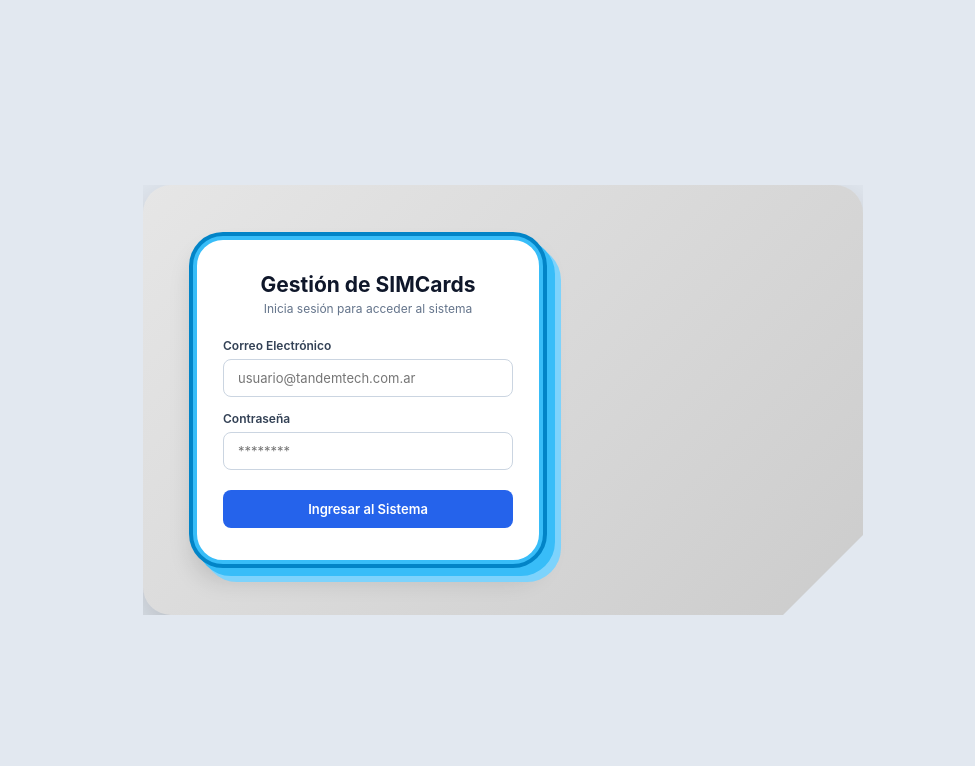
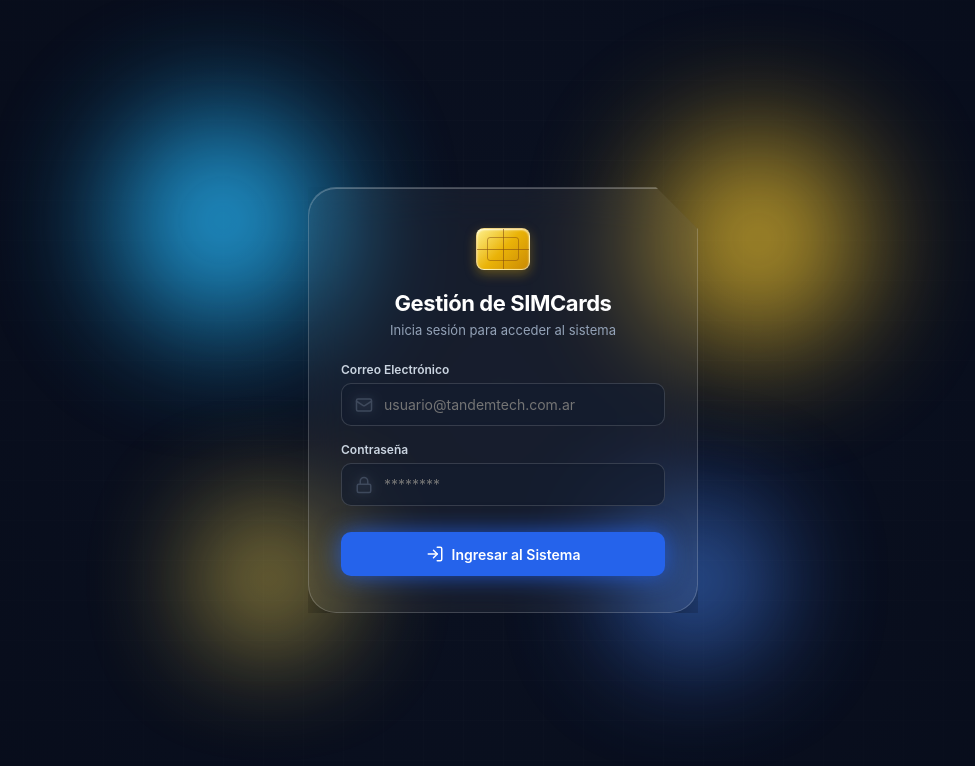
Before and after one commit to FabioGR1991/SIMManager, a React (Vite) app in the folder simcards-app/: page / in a window 1280 px wide. Shown: the top 766 px of the page, without its empty margins (137-1112 px from the left). Built offline with nearby package versions, Linux system fonts and the light colour scheme.

Commit message:
Login Aesthetic

```diff
--- a/simcards-app/src/components/LoginView.jsx
+++ b/simcards-app/src/components/LoginView.jsx
@@ -1,4 +1,5 @@
 import { useState } from 'react';
+import { Mail, Lock, LogIn } from 'lucide-react';
 
 export default function LoginView({ handleLogin, loginError }) {
   const [email, setEmail] = useState('');
@@ -10,47 +11,299 @@ export default function LoginView({ handleLogin, loginError }) {
   };
 
   return (
-    <div className="login-page">
-      <div className="simcard-container">
-        <div className="login-panel">
-          <h2 className="login-title">Gestión de SIMCards</h2>
-          <p className="login-subtitle">Inicia sesión para acceder al sistema</p>
+    <div style={styles.pageBackground}>
+      {/* Animaciones CSS inyectadas para esferas de luz y botón */}
+      <style>{`
+        @keyframes floatPulse1 {
+          0% { transform: translate(0px, 0px) scale(1); opacity: 0.6; }
+          50% { transform: translate(40px, -30px) scale(1.25); opacity: 0.9; }
+          100% { transform: translate(0px, 0px) scale(1); opacity: 0.6; }
+        }
+        @keyframes floatPulse2 {
+          0% { transform: translate(0px, 0px) scale(1); opacity: 0.5; }
+          50% { transform: translate(-50px, 40px) scale(1.3); opacity: 0.85; }
+          100% { transform: translate(0px, 0px) scale(1); opacity: 0.5; }
+        }
+        @keyframes floatPulse3 {
+          0% { transform: translate(0px, 0px) scale(0.9); opacity: 0.4; }
+          50% { transform: translate(30px, 50px) scale(1.2); opacity: 0.8; }
+          100% { transform: translate(0px, 0px) scale(0.9); opacity: 0.4; }
+        }
+        @keyframes glowBtn {
+          0%, 100% { box-shadow: 0 0 15px rgba(37, 99, 235, 0.4); }
+          50% { box-shadow: 0 0 25px rgba(37, 99, 235, 0.85); }
+        }
+      `}</style>
 
-          {loginError && <div className="error-alert">{loginError}</div>}
+      {/* Esferas de luz animadas en el fondo */}
+      <div style={{ ...styles.orb, ...styles.orb1 }} />
+      <div style={{ ...styles.orb, ...styles.orb2 }} />
+      <div style={{ ...styles.orb, ...styles.orb3 }} />
+      <div style={{ ...styles.orb, ...styles.orb4 }} />
 
-          <form onSubmit={onSubmit} className="login-form">
-            <div className="form-group">
-              <label htmlFor="email">Correo Electrónico</label>
+      {/* Tarjeta SIM de Vidrio */}
+      <div style={styles.simCardContainer}>
+
+        {/* Chip SIM Dorado Vectorizado */}
+        <div style={styles.chipHeader}>
+          <div style={styles.simChip}>
+            <div style={styles.chipLineHorizontal} />
+            <div style={styles.chipLineVertical} />
+            <div style={styles.chipInnerBox} />
+          </div>
+        </div>
+
+        {/* Título y Subtítulo */}
+        <div style={{ textAlign: 'center', marginBottom: '24px' }}>
+          <h2 style={styles.title}>Gestión de SIMCards</h2>
+          <p style={styles.subtitle}>Inicia sesión para acceder al sistema</p>
+        </div>
+
+        {/* Alerta de Error original (mantiene la clase .error-alert con estilos adaptados) */}
+        {loginError && (
+          <div style={styles.errorAlert} className="error-alert">
+            {loginError}
+          </div>
+        )}
+
+        {/* Formulario */}
+        <form onSubmit={onSubmit} style={{ display: 'flex', flexDirection: 'column', gap: '16px' }}>
+
+          <div style={{ display: 'flex', flexDirection: 'column', gap: '6px' }}>
+            <label htmlFor="email" style={styles.label}>Correo Electrónico</label>
+            <div style={styles.inputWrapper}>
+              <Mail size={18} color="#94a3b8" style={styles.inputIcon} />
               <input
                 type="email"
                 id="email"
-                className="form-control"
+                style={styles.input}
                 value={email}
                 onChange={(e) => setEmail(e.target.value)}
                 placeholder="usuario@tandemtech.com.ar"
                 required
               />
             </div>
+          </div>
 
-            <div className="form-group">
-              <label htmlFor="password">Contraseña</label>
+          <div style={{ display: 'flex', flexDirection: 'column', gap: '6px' }}>
+            <label htmlFor="password" style={styles.label}>Contraseña</label>
+            <div style={styles.inputWrapper}>
+              <Lock size={18} color="#94a3b8" style={styles.inputIcon} />
               <input
                 type="password"
                 id="password"
-                className="form-control"
+                style={styles.input}
                 value={password}
                 onChange={(e) => setPassword(e.target.value)}
                 placeholder="********"
                 required
               />
             </div>
+          </div>
 
-            <button type="submit" className="btn-submit">
-              Ingresar al Sistema
-            </button>
-          </form>
-        </div>
+          <button type="submit" style={styles.submitButton}>
+            <LogIn size={18} />
+            <span>Ingresar al Sistema</span>
+          </button>
+        </form>
+
       </div>
     </div>
   );
 }
+
+// ESTILOS GLASSMORPHISM Y FONDO VIVO
+const styles = {
+  pageBackground: {
+    position: 'relative',
+    minHeight: '100vh',
+    width: '100vw',
+    display: 'flex',
+    alignItems: 'center',
+    justifyContent: 'center',
+    backgroundColor: '#070c1a',
+    backgroundImage: `
+      radial-gradient(circle at 50% 50%, rgba(15, 23, 42, 0.5) 0%, rgba(7, 12, 26, 1) 100%),
+      linear-gradient(rgba(255, 255, 255, 0.03) 1px, transparent 1px),
+      linear-gradient(90deg, rgba(255, 255, 255, 0.03) 1px, transparent 1px)
+    `,
+    backgroundSize: '100% 100%, 40px 40px, 40px 40px',
+    overflow: 'hidden',
+    padding: '20px',
+    boxSizing: 'border-box',
+  },
+
+  // Esferas Flotantes
+  orb: {
+    position: 'absolute',
+    borderRadius: '50%',
+    filter: 'blur(50px)',
+    pointerEvents: 'none',
+  },
+  orb1: {
+    top: '20%',
+    left: '18%',
+    width: '180px',
+    height: '180px',
+    background: 'radial-gradient(circle, #38bdf8 0%, #0284c7 100%)',
+    animation: 'floatPulse1 12s ease-in-out infinite',
+  },
+  orb2: {
+    top: '15%',
+    right: '20%',
+    width: '160px',
+    height: '160px',
+    background: 'radial-gradient(circle, #fde047 0%, #ca8a04 100%)',
+    animation: 'floatPulse2 10s ease-in-out infinite',
+  },
+  orb3: {
+    bottom: '25%',
+    right: '32%',
+    width: '130px',
+    height: '130px',
+    background: 'radial-gradient(circle, #60a5fa 0%, #1d4ed8 100%)',
+    animation: 'floatPulse3 14s ease-in-out infinite',
+  },
+  orb4: {
+    bottom: '18%',
+    left: '25%',
+    width: '100px',
+    height: '100px',
+    background: 'radial-gradient(circle, #fef08a 0%, #eab308 100%)',
+    animation: 'floatPulse1 9s ease-in-out infinite reverse',
+  },
+
+  // Contenedor SIM Card en Vidrio
+  simCardContainer: {
+    position: 'relative',
+    zIndex: 10,
+    width: '100%',
+    maxWidth: '390px',
+    padding: '40px 32px 36px 32px',
+    borderRadius: '28px',
+    backgroundColor: 'rgba(255, 255, 255, 0.05)',
+    backdropFilter: 'blur(20px)',
+    WebkitBackdropFilter: 'blur(20px)',
+    border: '1px solid rgba(255, 255, 255, 0.18)',
+    clipPath: 'polygon(0 0, calc(100% - 42px) 0, 100% 42px, 100% 100%, 0 100%)',
+    boxShadow: '0 30px 60px -12px rgba(0, 0, 0, 0.5), inset 0 1px 0 0 rgba(255, 255, 255, 0.25)',
+    boxSizing: 'border-box',
+  },
+
+  // Detalle Chip SIM
+  chipHeader: {
+    display: 'flex',
+    justifyContent: 'center',
+    marginBottom: '20px',
+  },
+  simChip: {
+    width: '54px',
+    height: '42px',
+    borderRadius: '8px',
+    background: 'linear-gradient(135deg, #fef08a 0%, #eab308 50%, #ca8a04 100%)',
+    border: '1px solid rgba(255, 255, 255, 0.5)',
+    position: 'relative',
+    boxShadow: '0 4px 12px rgba(234, 179, 8, 0.35), inset 0 1px 2px rgba(255,255,255,0.8)',
+  },
+  chipLineHorizontal: {
+    position: 'absolute',
+    top: '50%',
+    left: 0,
+    right: 0,
+    height: '1px',
+    backgroundColor: '#854d0e',
+    opacity: 0.6,
+  },
+  chipLineVertical: {
+    position: 'absolute',
+    left: '50%',
+    top: 0,
+    bottom: 0,
+    width: '1px',
+    backgroundColor: '#854d0e',
+    opacity: 0.6,
+  },
+  chipInnerBox: {
+    position: 'absolute',
+    top: '20%',
+    left: '20%',
+    right: '20%',
+    bottom: '20%',
+    border: '1px solid #854d0e',
+    borderRadius: '3px',
+    opacity: 0.5,
+  },
+
+  title: {
+    margin: 0,
+    fontSize: '22px',
+    fontWeight: '700',
+    color: '#ffffff',
+    letterSpacing: '-0.02em',
+  },
+  subtitle: {
+    margin: '6px 0 0 0',
+    fontSize: '13px',
+    color: '#94a3b8',
+  },
+
+  // Alerta de Error
+  errorAlert: {
+    backgroundColor: 'rgba(239, 68, 68, 0.2)',
+    border: '1px solid rgba(239, 68, 68, 0.4)',
+    color: '#fca5a5',
+    padding: '10px 14px',
+    borderRadius: '8px',
+    fontSize: '13px',
+    marginBottom: '16px',
+    textAlign: 'center',
+    backdropFilter: 'blur(5px)',
+  },
+
+  label: {
+    fontSize: '12px',
+    fontWeight: '600',
+    color: '#cbd5e1',
+  },
+
+  inputWrapper: {
+    position: 'relative',
+    display: 'flex',
+    alignItems: 'center',
+  },
+  inputIcon: {
+    position: 'absolute',
+    left: '14px',
+    pointerEvents: 'none',
+  },
+  input: {
+    width: '100%',
+    padding: '12px 14px 12px 42px',
+    borderRadius: '10px',
+    border: '1px solid rgba(255, 255, 255, 0.15)',
+    backgroundColor: 'rgba(15, 23, 42, 0.65)',
+    color: '#ffffff',
+    fontSize: '14px',
+    outline: 'none',
+    boxSizing: 'border-box',
+    backdropFilter: 'blur(5px)',
+  },
+
+  submitButton: {
+    marginTop: '10px',
+    display: 'flex',
+    alignItems: 'center',
+    justifyContent: 'center',
+    gap: '8px',
+    width: '100%',
+    padding: '13px',
+    borderRadius: '10px',
+    border: 'none',
+    backgroundColor: '#2563eb',
+    color: '#ffffff',
+    fontSize: '14px',
+    fontWeight: '600',
+    cursor: 'pointer',
+    animation: 'glowBtn 4s infinite ease-in-out',
+  },
+};
```
Also changed, not shown: 1 other file (tests, documents, lock files or other folders).
